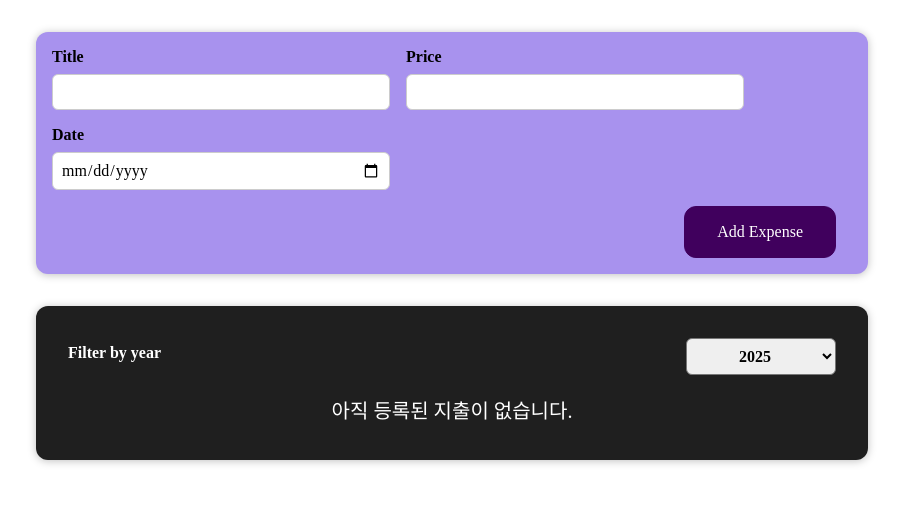
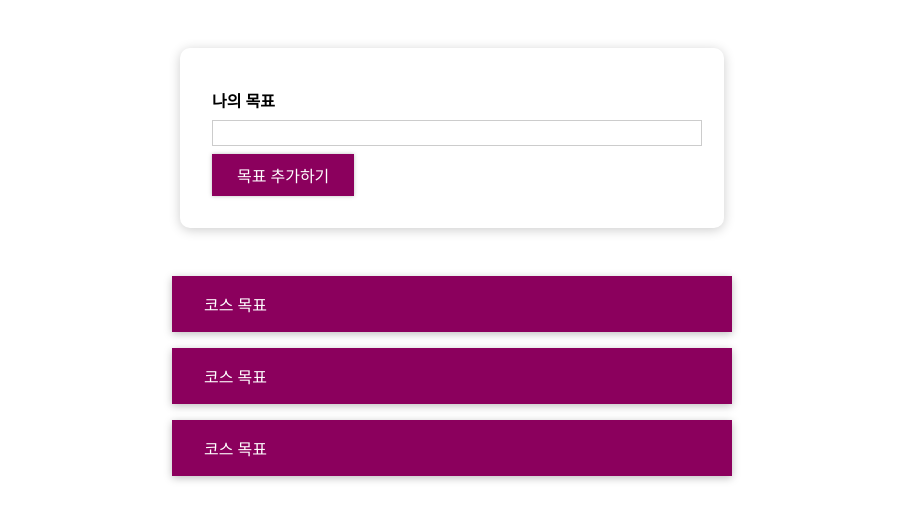
Before and after one commit to HanJongKyun/react-study202504, a React (Vite) app: page / in a window 1280 px wide. Shown: the top 520 px of the page, without its empty margins (188-1091 px from the left). Built offline with nearby package versions, Linux system fonts and the light colour scheme.

Commit message:
목표설정 앱 템플릿

```diff
--- a/src/App.css
+++ b/src/App.css
@@ -1,15 +1,14 @@
-.expenses {
-  padding: 1rem;
-  background-color: rgb(31, 31, 31);
-  margin: 2rem auto;
-  width: 50rem;
-  max-width: 95%;
-  border-radius: 12px;
-  box-shadow: 0 1px 8px rgba(0, 0, 0, 0.25);
+#goals {
+  width: 35rem;
+  max-width: 90%;
+  margin: 3rem auto;
 }
 
-p {
-  color: #fff;
-  font-size: 20px;
-  text-align: center;
+#goal-form {
+  width: 30rem;
+  max-width: 90%;
+  margin: 3rem auto;
+  padding: 2rem;
+  box-shadow: 0 2px 12px rgba(0, 0, 0, 0.2);
+  border-radius: 10px;
 }
--- a/src/App.jsx
+++ b/src/App.jsx
@@ -1,76 +1,19 @@
-import React, { useState } from 'react';
+import React from 'react';
+import CourseInput from './components/CourseGoals/CourseInput';
+import CourseList from './components/CourseGoals/CourseList';
 import './App.css';
-import Hello from './components/Example';
-import Greet from './components/Greet';
-import Bye from './components/Bye';
-import ExpenseItem from './components/expenses/ExpenseItem';
-import NoName from './NoName';
-import NewExpense from './components/newExpense/NewExpense';
-import ExpenseFilter from './components/expenses/ExpenseFilter';
-import Card from './UI/Card';
 
-function App() {
-  const expenses = [
-    { id: 1, title: '냠냠치킨', price: 19000, date: new Date(2023, 6, 19) },
-    { id: 2, title: '양파', price: 5000, date: new Date(2022, 5, 20) },
-    { id: 3, title: '도미노피자', price: 35000, date: new Date(2021, 3, 21) },
-    { id: 4, title: '마라탕후루', price: 18000, date: new Date(2024, 11, 13) },
-  ];
-
-  // 지출 객체 배열을 상태변수로 관리 (변화가 생기면 재 렌더링 대상으로 삼기 위해)
-  const [expenseList, setExpenseList] = useState(expenses);
-
-  // 선택된 연도값 상태 관리 -> 연도가 바뀌면 렌더링 다시하고 싶으니까!
-  const [filteredYear, setFilteredYear] = useState(
-    new Date().getFullYear().toString(),
+const App = () => {
+  return (
+    <div>
+      <section id='goal-form'>
+        <CourseInput />
+      </section>
+      <section id='goals'>
+        <CourseList />
+      </section>
+    </div>
   );
-
-  // 자식 컴포넌트인 ExpenseFilter에게 내려줄 함수
-  const filterChangeHandler = (selectedYear) => {
-    setFilteredYear(selectedYear); // 사용자가 선택한 연도로 상태를 변경
-  };
-
-  // 자식 컴포넌트의 데이터를 부모 컴포넌트에서 받아내는 방법. (props drilling)
-  const addExpenseHandler = (newEx) => {
-    const modifyEx = {
-      ...newEx,
-      id: expenseList[expenseList.length - 1].id + 1,
-    };
-    // push로 추가하면 리액트가 몰라요!!! setter로 변경하셔야 합니다!!
-    // 스프레드 문법을 활용하여 expenseList 그대로 유지하면서 modifyEx만 추가
-    setExpenseList([...expenseList, modifyEx]);
-  };
-
-  // 고차함수 filter를 따로 분리 -> 필터링 결과가 비었을 경우 없다고 얘기하기 위해서
-  const filteredItem = expenseList.filter(
-    (item) => item.date.getFullYear().toString === filteredYear,
-  );
-
-  // 조건부 렌더링을 위한 변수 -> 기본값으로 없다고 깔아놓음.
-  let expenseContent = <p>아직 등록된 지출이 없습니다.</p>;
-
-  // 혹시 필터링 된 결과가 하나라도 존재한다면?
-  // 필터링 된 결과를 ExpenseItem으로 맵핑하자.
-  if (filteredItem.length > 0) {
-    expenseContent = filteredItem.map((item) => (
-      <ExpenseItem
-        key={item.id} // 반복문을 통해 같은 컴포넌트를 표현할 때, 각각을 구분할 수 있게 해 주는 props
-        title={item.title}
-        price={item.price}
-        date={item.date}
-      />
-    ));
-  }
-
-  return (
-    <>
-      <NewExpense onAddExpense={addExpenseHandler} />
-      <Card className='expenses'>
-        <ExpenseFilter onChangeFilter={filterChangeHandler} />
-        {expenseContent}
-      </Card>
-    </>
-  );
-}
+};
 
 export default App;
--- /dev/null
+++ b/src/UI/Button.css
@@ -0,0 +1,20 @@
+.button {
+  font: inherit;
+  padding: 0.5rem 1.5rem;
+  border: 1px solid #8b005d;
+  color: white;
+  background: #8b005d;
+  box-shadow: 0 0 4px rgba(0, 0, 0, 0.26);
+  cursor: pointer;
+}
+
+.button:focus {
+  outline: none;
+}
+
+.button:hover,
+.button:active {
+  background: #ac0e77;
+  border-color: #ac0e77;
+  box-shadow: 0 0 8px rgba(0, 0, 0, 0.26);
+}
--- /dev/null
+++ b/src/UI/Button.jsx
@@ -0,0 +1,16 @@
+import React from 'react';
+import './Button.css';
+
+const Button = ({ children, type, className, onClick }) => {
+  // ?? : 널 병합 연산자 -> 좌항의 변수가 null or undefined일 경우 우항의 값으로 대체.
+  // null or undefined가 아니라면? -> 원래의 변수값으로 적용.
+  const cn = `button ${className ?? ''}`;
+
+  return (
+    <button type={type} className={cn} onClick={onClick}>
+      {children}
+    </button>
+  );
+};
+
+export default Button;
--- /dev/null
+++ b/src/components/CourseGoals/CourseInput.css
@@ -0,0 +1,24 @@
+.form-control {
+  margin: 0.5rem 0;
+}
+
+.form-control label {
+  font-weight: bold;
+  display: block;
+  margin-bottom: 0.5rem;
+}
+
+.form-control input {
+  display: block;
+  width: 100%;
+  border: 1px solid #ccc;
+  font: inherit;
+  line-height: 1.5rem;
+  padding: 0 0.25rem;
+}
+
+.form-control input:focus {
+  outline: none;
+  background: #fad0ec;
+  border-color: #8b005d;
+}
--- /dev/null
+++ b/src/components/CourseGoals/CourseInput.jsx
@@ -0,0 +1,17 @@
+import React from 'react';
+import './CourseInput.css';
+import Button from '../../UI/Button';
+
+const CourseInput = () => {
+  return (
+    <form>
+      <div className='form-control'>
+        <label>나의 목표</label>
+        <input type='text' />
+      </div>
+      <Button type='submit'>목표 추가하기</Button>
+    </form>
+  );
+};
+
+export default CourseInput;
--- /dev/null
+++ b/src/components/CourseGoals/CourseItem.css
@@ -0,0 +1,8 @@
+.goal-item {
+  margin: 1rem 0;
+  background: #8b005d;
+  box-shadow: 0 2px 8px rgba(0, 0, 0, 0.26);
+  color: white;
+  padding: 1rem 2rem;
+  cursor: pointer;
+}
--- /dev/null
+++ b/src/components/CourseGoals/CourseItem.jsx
@@ -0,0 +1,8 @@
+import React from 'react';
+import './CourseItem.css';
+
+const CourseItem = () => {
+  return <li className='goal-item'>코스 목표</li>;
+};
+
+export default CourseItem;
--- /dev/null
+++ b/src/components/CourseGoals/CourseList.css
@@ -0,0 +1,5 @@
+.goal-list {
+  list-style: none;
+  margin: 0;
+  padding: 0;
+}
--- /dev/null
+++ b/src/components/CourseGoals/CourseList.jsx
@@ -0,0 +1,15 @@
+import React from 'react';
+import CourseItem from './CourseItem';
+import './CourseList.css';
+
+const CourseList = () => {
+  return (
+    <ul className='goal-list'>
+      <CourseItem />
+      <CourseItem />
+      <CourseItem />
+    </ul>
+  );
+};
+
+export default CourseList;
```
Also changed, not shown: jsconfig.json (added, +9 -0 lines).
